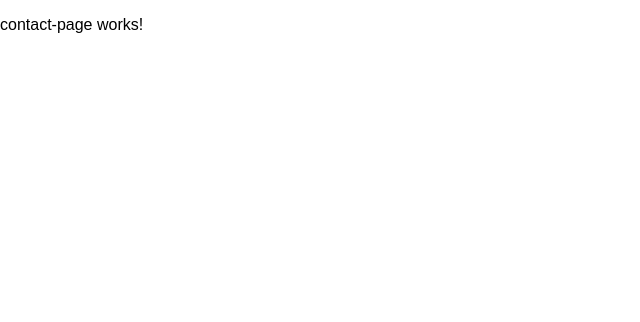
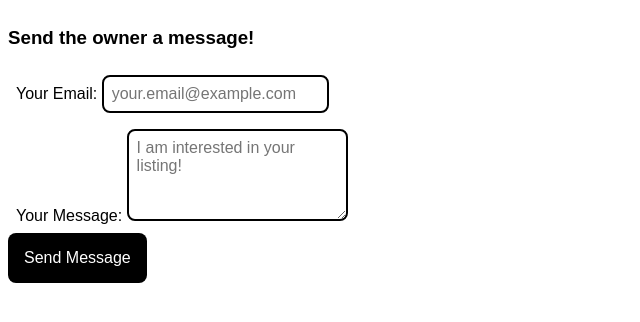
Before and after one commit to NBenawa/Angular, an Angular app: page /contact/1 in a window 1280 px wide. Shown: the top 322 px of the page, without its empty margins (0-640 px from the left). Built offline with nearby package versions, Linux system fonts and the light colour scheme.

Commit message:
completing contact page

```diff
--- a/src/app/contact-page/contact-page.html
+++ b/src/app/contact-page/contact-page.html
@@ -1 +1,14 @@
-<p>contact-page works!</p>
+<div class="content box">
+    <h3>Send the owner a message!</h3>
+    <div>
+        <label for="email">Your Email:
+            <input name="email" [(ngModel)]="email" type="email" placeholder="your.email@example.com" />
+        </label>
+    </div>
+    <div>
+        <label for="message">Your Message:
+            <textarea name="message" [(ngModel)]="message" placeholder="I am interested in your listing!" rows="4" cols="20"></textarea>
+        </label>
+    </div>
+    <button (click)="sendMessage()">Send Message</button>
+</div>
--- a/src/app/contact-page/contact-page.ts
+++ b/src/app/contact-page/contact-page.ts
@@ -1,9 +1,33 @@
 import { Component } from '@angular/core';
+import { ActivatedRoute, Router } from '@angular/router';
+import { Listing } from '../types';
+import { fakeListings } from '../fake-data';
+import { FormsModule } from '@angular/forms';
 
 @Component({
   selector: 'app-contact-page',
-  imports: [],
+  imports: [FormsModule],
   templateUrl: './contact-page.html',
   styleUrl: './contact-page.css',
 })
-export class ContactPage {}
+export class ContactPage {
+  email: string = '';
+  message: string = '';
+  listing: Listing | undefined;
+
+  constructor(
+    private route: ActivatedRoute,
+    private router: Router
+  ) {}
+
+  ngonInit() {
+    const id = this.route.snapshot.paramMap.get('id');
+    this.listing = fakeListings.find((listing) => listing.id === id);
+    this.message = `Hi ${this.listing?.name}, I'm interested in your ` + this.listing?.name.toLowerCase() + `.`;
+  }
+
+  sendMessage() {
+    alert(`Message sent to the seller!`);
+    this.router.navigateByUrl('/listings');
+  }
+}
```
